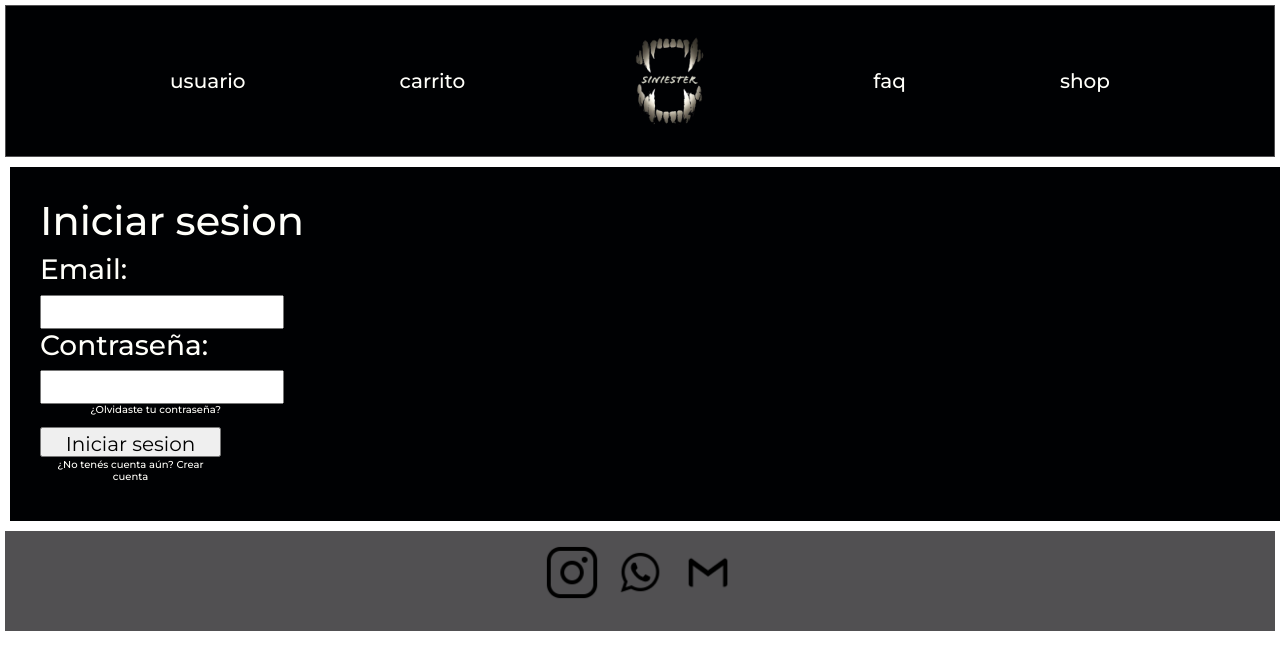
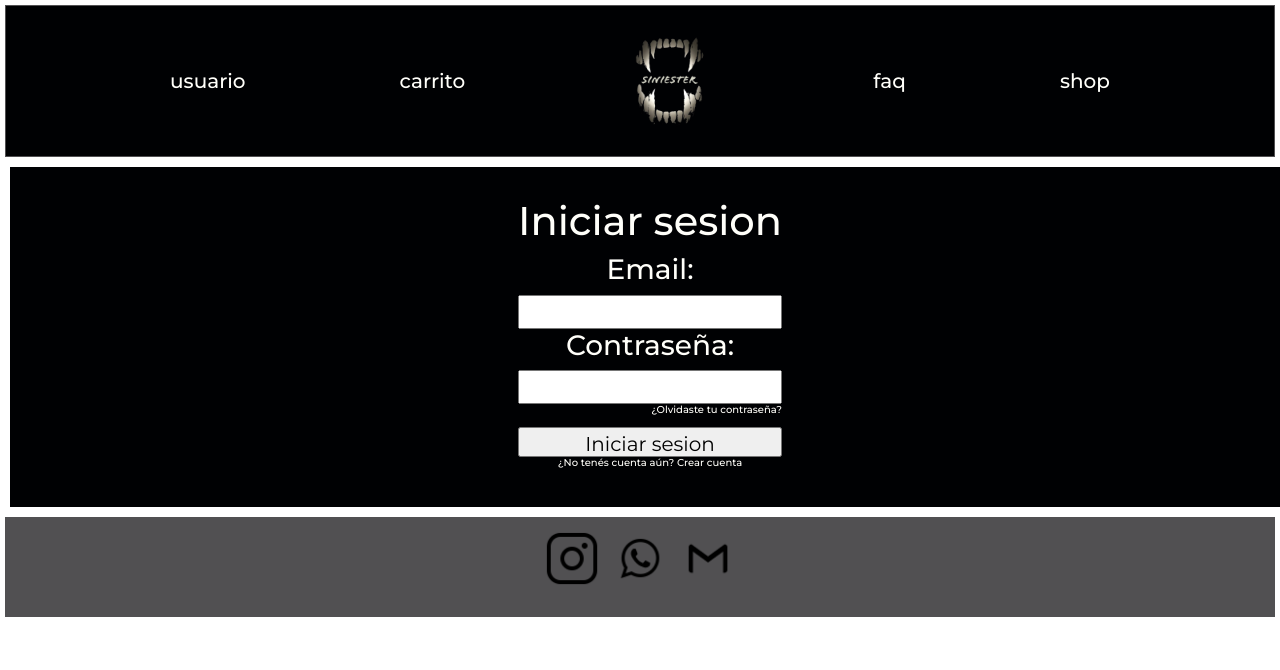
Before and after one commit to mateoaldeco27/proyectoCoder, a plain HTML site: page pages/usuario.html in a window 1280 px wide. Drawn offline with nearby package versions, Linux system fonts and the light colour scheme.

Commit message:
cambios usuario

```diff
--- a/css/styles.css
+++ b/css/styles.css
@@ -278,6 +278,10 @@ main section div.positionAbsolute{
 }
 /* main usuario */
 .usuarioStyle{
+    display: grid;
+    justify-content: center;
+    text-align: center;
+    align-items: center;
     padding: 30px;
     margin: 10px;
     font-size: 20px;
@@ -293,18 +297,19 @@ main section div.positionAbsolute{
 
 .olvidarContraseña{
     height: 15px;
-    width: 181px;
+    width: 100%;
     font-size: 10px;
     text-align: right;
 }
 
 .inicioSesion{
     height: 30px;
-    width: 181px;
+    width: 100%;
+    justify-items: center;
 }
 
 .crearCuenta{
-    width: 181px;
+    width: 100%;
     font-size: 10px;
     text-align: center;
 }
```
